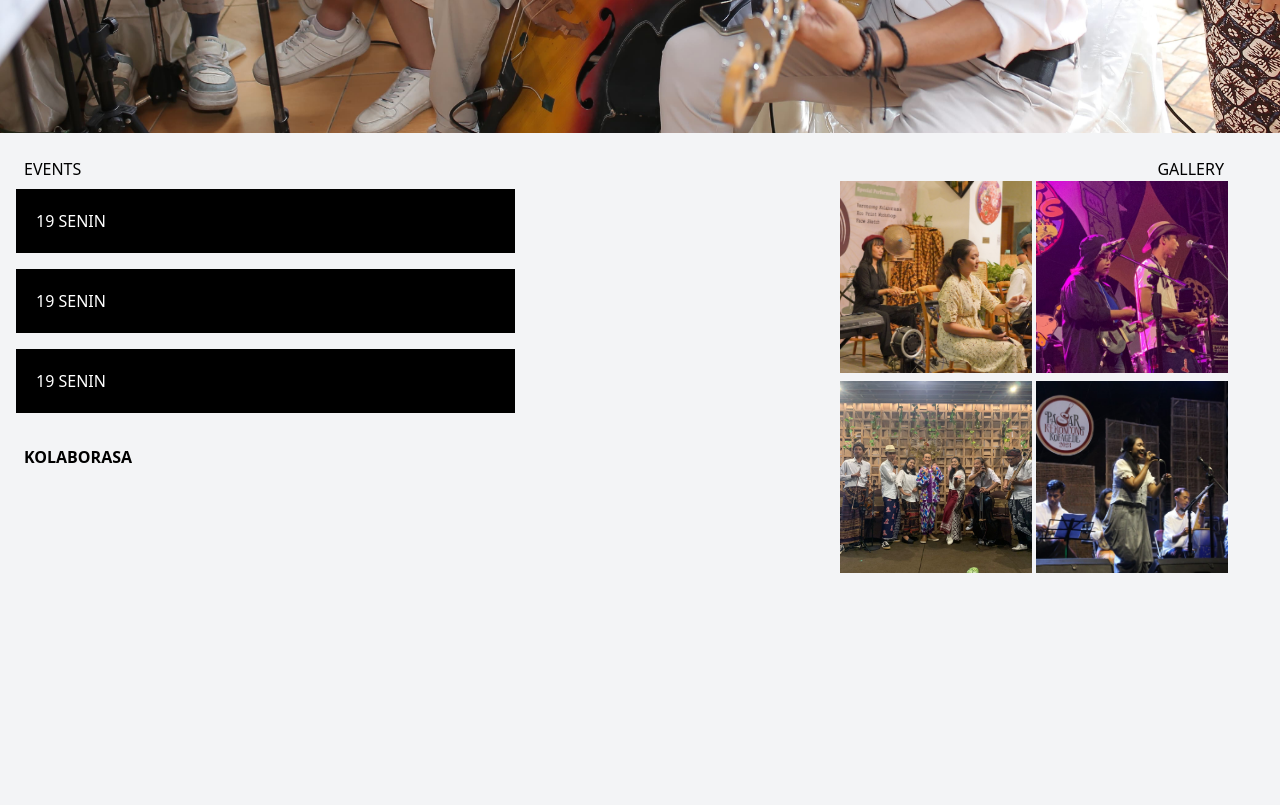
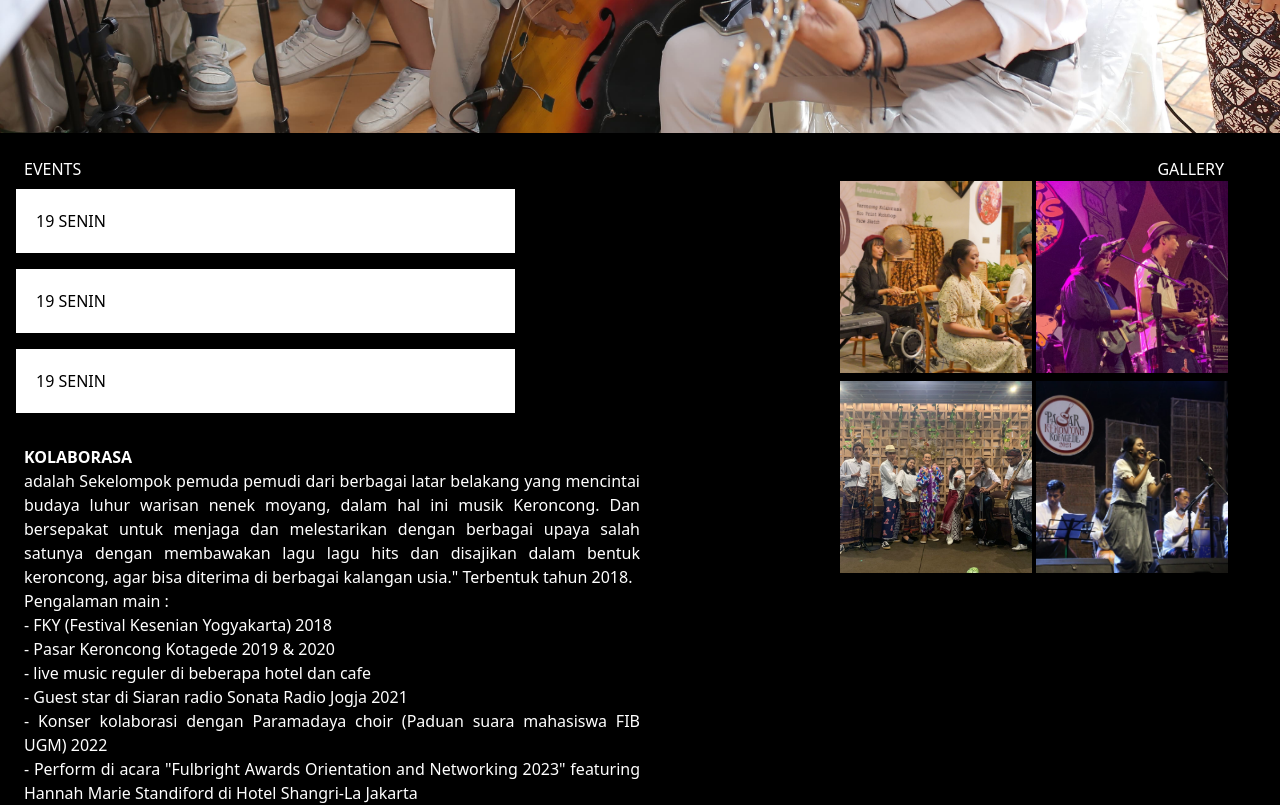
Before and after one commit to josephsbtn/KOLABORASA, a plain HTML site: page home-page/src/index.html in a window 1280 px wide. Shown: the part 720-1525 px from the top of the page. Before the commit the page ends 1293 px from the top, so only its background shows below. Drawn offline with nearby package versions, Linux system fonts and the light colour scheme; a web font is replaced by a local one.

Commit message:
ganti font

```diff
--- a/home-page/src/index.html
+++ b/home-page/src/index.html
@@ -8,13 +8,19 @@
     <link rel="stylesheet" href="output.css">
     <link rel="stylesheet" href="/contact-page/contact.css">
     <script src="https://unpkg.com/boxicons@2.1.4/dist/boxicons.js"></script>
+
+    <link rel="preconnect" href="https://fonts.googleapis.com">
+    <link rel="preconnect" href="https://fonts.gstatic.com" crossorigin>
+    <link
+        href="https://fonts.googleapis.com/css2?family=Atomic+Age&family=League+Spartan:wght@100..900&family=Roboto+Mono:ital,wght@0,100..700;1,100..700&family=Rubik+Mono+One&display=swap"
+        rel="stylesheet">
 </head>
 
-<body class="bg-gray-100 relative">
+<body class="bg-[#000000] relative">
     <nav class="navbar">
         <div class="logo">
             <a href=""><img src="/contact-page/img/logo-removebg-preview.png" /></a>
-          <h1>KOLABORASA</h1>
+            <h1 class="font-atom">KOLABORASA</h1>
         </div>
         <div class="navbar-nav">
             <a href="">Home</a>
@@ -35,64 +41,74 @@
             <div class="carousel-slide flex">
                 <!-- Carousel items go here -->
                 <div class="w-full flex-shrink-0">
-                    <img src="/image/galeri/e736b98e-8c91-42ad-816d-5ec7f42fa962.JPG" alt="Slide 1" class="w-full h-full bg-cover">
+                    <img src="/image/galeri/e736b98e-8c91-42ad-816d-5ec7f42fa962.JPG" alt="Slide 1"
+                        class="w-full h-full bg-cover">
                 </div>
                 <div class="w-full flex-shrink-0">
-                    <img src="/image/galeri/a7f422a6-5c53-4b8d-8c54-a7d89d7e3b72.JPG" alt="Slide 2" class="w-full h-full bg-cover">
+                    <img src="/image/galeri/a7f422a6-5c53-4b8d-8c54-a7d89d7e3b72.JPG" alt="Slide 2"
+                        class="w-full h-full bg-cover">
                 </div>
                 <div class="w-full flex-shrink-0">
-                    <img src="/image/galeri/64352a75-eb95-4e55-b372-6f132c276870.JPG" alt="Slide 3" class="w-full h-full bg-cover">
+                    <img src="/image/galeri/64352a75-eb95-4e55-b372-6f132c276870.JPG" alt="Slide 3"
+                        class="w-full h-full bg-cover">
                 </div>
             </div>
 
             <div class="absolute inset-y-0 left-0 flex items-center">
-                <button id="prevBtn" class="carousel-btn left -translate-y-5"><box-icon name='chevron-left' class="size-20" color="#ffff"></box-icon></button>
+                <button id="prevBtn" class="carousel-btn left -translate-y-5"><box-icon name='chevron-left'
+                        class="size-20" color="#ffff"></box-icon></button>
             </div>
             <div class="absolute inset-y-0 right-0 flex items-center">
-                <button id="nextBtn" class="carousel-btn right -translate-y-5 "><box-icon name='chevron-right' class="size-20" color="#ffff"></box-icon></button>
+                <button id="nextBtn" class="carousel-btn right -translate-y-5 "><box-icon name='chevron-right'
+                        class="size-20" color="#ffff"></box-icon></button>
             </div>
         </div>
     </div>
 
-    <h2 class="pt-6 px-6 float-left">EVENTS</h2>
-    <h2 class="pt-6 px-14 inset-3 right-0 float-right">GALLERY</h2>
+    <h2 class="pt-6 px-6 float-left text-white">EVENTS</h2>
+    <h2 class="pt-6 px-14 inset-3 right-0 float-right text-white">GALLERY</h2>
 
     <main class="py-6 px-4">
         <div class="container mx-auto gap-2 float-left grid-flow-col ">
             <!-- Gallery items go here -->
             <div class=" w-2/5 h-20 flex items-center justify-center py-2">
-                    <div class="w-full h-full bg-black">
-                        <p class="text-white mt-5 mx-5">19 SENIN</p>
+                <div class="w-full h-full bg-white">
+                    <p class="text-black mt-5 mx-5">19 SENIN</p>
                 </div>
             </div>
             <div class=" w-2/5 h-20 flex items-center justify-center py-2">
-                    <div class="w-full h-full bg-black">
-                        <p class="text-white mt-5 mx-5">19 SENIN</p>
+                <div class="w-full h-full bg-white">
+                    <p class="text-black mt-5 mx-5">19 SENIN</p>
                 </div>
             </div>
             <div class="w-2/5 h-20 flex items-center justify-center py-2">
-                    <div class="w-full h-full bg-black">
-                        <p class="text-white mt-5 mx-5">19 SENIN</p>
+                <div class="w-full h-full bg-white">
+                    <p class="text-black mt-5 mx-5">19 SENIN</p>
                 </div>
             </div>
             <!-- Add more gallery items as needed -->
         </div>
 
-            <div class="w-96 h-96 justify-center items-center float-right absolute translate-y-6 right-14 grid grid-cols-2 gap-2 grid-flow-row">
+        <div
+            class="w-96 h-96 justify-center items-center float-right absolute translate-y-6 right-14 grid grid-cols-2 gap-2 grid-flow-row">
             <div class="w-48 h-48 bg-black">
-                    <img src="/image/galeri/c2f6dd23-3faa-42ed-a195-0ce391e28e9b.JPG" class="w-full h-full object-cover" alt="">
+                <img src="/image/galeri/c2f6dd23-3faa-42ed-a195-0ce391e28e9b.JPG" class="w-full h-full object-cover"
+                    alt="">
             </div>
 
             <div class="w-48 h-48 bg-black">
-                    <img src="/image/galeri/d3e99ad0-954e-4131-a66d-05a5d6aafdbc.JPG" class="w-full h-full object-cover" alt="">
+                <img src="/image/galeri/d3e99ad0-954e-4131-a66d-05a5d6aafdbc.JPG" class="w-full h-full object-cover"
+                    alt="">
             </div>
 
             <div class="w-48 h-48 bg-black flex justify-center items-center">
-                    <img src="/image/galeri/71fe1f45-3ea3-4027-b2c4-0f46f51ddbda.JPG" class="w-full h-full object-cover" alt="">
+                <img src="/image/galeri/71fe1f45-3ea3-4027-b2c4-0f46f51ddbda.JPG" class="w-full h-full object-cover"
+                    alt="">
             </div>
 
             <div class="w-48 h-48 bg-black flex justify-center items-center">
-                    <img src="/image/galeri/16b09244-22c9-4d92-9c71-4bede2bd495b.JPG" class="w-full h-full object-cover" alt="">
+                <img src="/image/galeri/16b09244-22c9-4d92-9c71-4bede2bd495b.JPG" class="w-full h-full object-cover"
+                    alt="">
             </div>
         </div>
 
@@ -100,8 +116,25 @@
     </main>
 
     <div class="pt-6 px-6 float-left">
-            <h1 class="font-bold">KOLABORASA</h1>
-            <p></p>
+        <h1 class="font-bold text-white">KOLABORASA</h1>
+        <p class="w-1/2 text-justify text-white">adalah Sekelompok pemuda pemudi dari berbagai latar belakang yang
+            mencintai budaya luhur warisan nenek moyang, dalam hal ini musik Keroncong. Dan bersepakat untuk menjaga dan
+            melestarikan dengan berbagai upaya salah satunya dengan membawakan lagu lagu hits dan disajikan dalam bentuk
+            keroncong, agar bisa diterima di berbagai kalangan usia." Terbentuk tahun 2018.<br>Pengalaman main :
+            <br>
+            - FKY (Festival Kesenian Yogyakarta) 2018
+            <br>
+            - Pasar Keroncong Kotagede 2019 & 2020
+            <br>
+            - live music reguler di beberapa hotel dan cafe
+            <br>
+            - Guest star di Siaran radio Sonata Radio Jogja 2021
+            <br>
+            - Konser kolaborasi dengan Paramadaya choir (Paduan suara mahasiswa FIB UGM) 2022
+            <br>
+            - Perform di acara "Fulbright Awards Orientation and Networking 2023" featuring Hannah Marie Standiford di
+            Hotel Shangri-La Jakarta
+        </p>
     </div>
 
 
--- a/tailwind.config.js
+++ b/home-page/src/tailwind.config.js
@@ -2,6 +2,9 @@
 module.exports = {
   content: ["./home-page/src/**/*.{html,js}"],
   theme: {
+    fontFamily: {
+      'atom': ['Atomic Age']
+    },
     extend: {},
   },
   plugins: [],
```
Also changed, not shown: home-page/src/output.css. Lines whose indentation alone changed are shown as unchanged.
